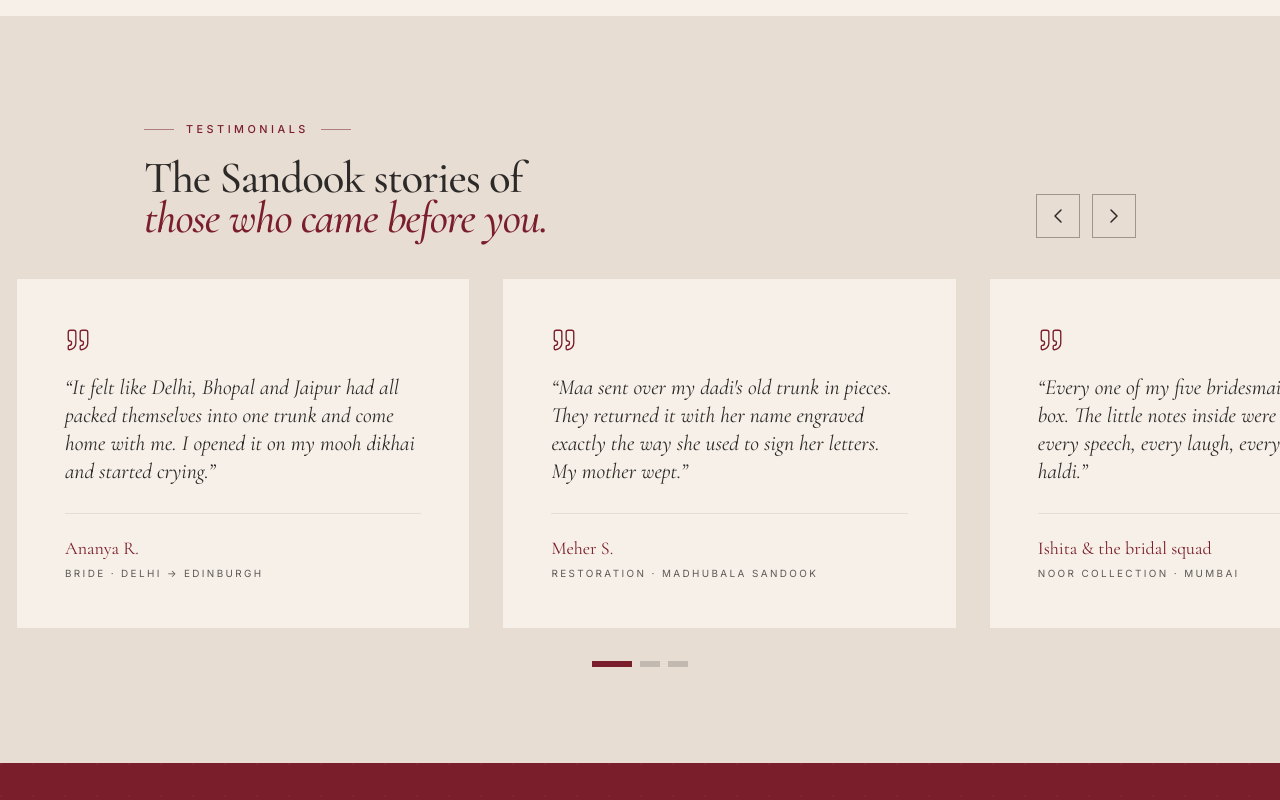
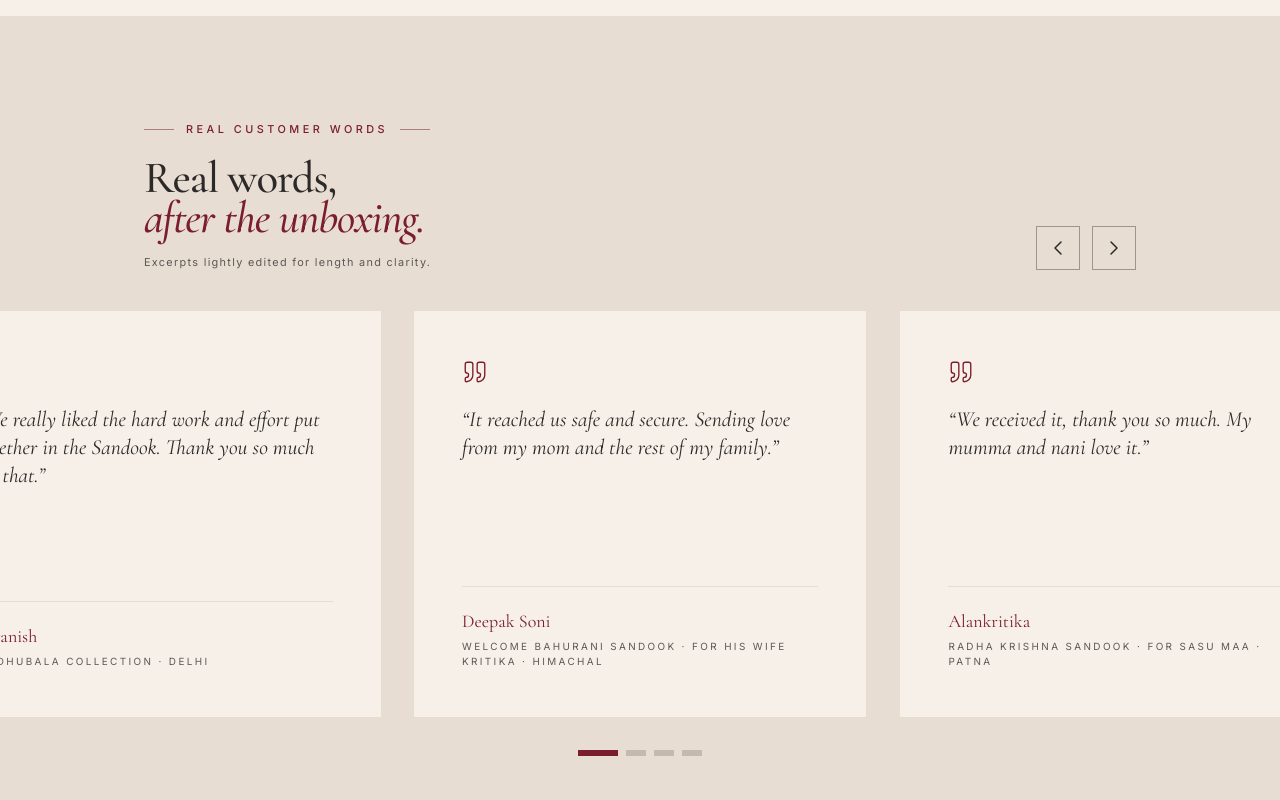
Before and after one commit to RitickMadaan/sandookstory-website, a React (Create React App) app in the folder frontend/: page / in a window 1280 px wide. Shown: the part 4320-5120 px from the top of the page. Built offline with nearby package versions, Linux system fonts and the light colour scheme.

Commit message:
Add real customer testimonials
Ultraworked with [Sisyphus](https://github.com/code-yeongyu/oh-my-openagent)

Co-authored-by: Sisyphus <clio-agent@sisyphuslabs.ai>

```diff
--- a/frontend/src/components/sections/Gallery.jsx
+++ b/frontend/src/components/sections/Gallery.jsx
@@ -2,24 +2,30 @@ import { useEffect, useState } from "react";
 import useEmblaCarousel from "embla-carousel-react";
 import { ChevronLeft, ChevronRight, Quote } from "lucide-react";
 
-const slides = [
+const testimonials = [
   {
     quote:
-      "It felt like Delhi, Bhopal and Jaipur had all packed themselves into one trunk and come home with me. I opened it on my mooh dikhai and started crying.",
-    name: "Ananya R.",
-    role: "Bride · Delhi → Edinburgh",
+      "It reached us safe and secure. Sending love from my mom and the rest of my family.",
+    name: "Deepak Soni",
+    context: "Welcome Bahurani Sandook · For his wife Kritika · Himachal",
   },
   {
     quote:
-      "Maa sent over my dadi's old trunk in pieces. They returned it with her name engraved exactly the way she used to sign her letters. My mother wept.",
-    name: "Meher S.",
-    role: "Restoration · Madhubala Sandook",
+      "We received it, thank you so much. My mumma and nani love it.",
+    name: "Alankritika",
+    context: "Radha Krishna Sandook · For Sasu Maa · Patna",
   },
   {
     quote:
-      "Every one of my five bridesmaids got a Noor box. The little notes inside were the start of every speech, every laugh, every sob at the haldi.",
-    name: "Ishita & the bridal squad",
-    role: "Noor Collection · Mumbai",
+      "I completely left it in your and Aunty ji's hands, and look at the results. I'm absolutely awestruck. It's not just a sandook, but something made with so much care and affection, which makes it even more precious. Dil se thank you.",
+    name: "Soni",
+    context: "Maharani Collection · Hyderabad",
+  },
+  {
+    quote:
+      "We really liked the hard work and effort put together in the Sandook. Thank you so much for that.",
+    name: "Awanish",
+    context: "Madhubala Collection · Delhi",
   },
 ];
 
@@ -29,9 +35,14 @@ export default function Gallery() {
 
   useEffect(() => {
     if (!emblaApi) return;
-    const onSel = () => setSelected(emblaApi.selectedScrollSnap());
-    emblaApi.on("select", onSel);
-    onSel();
+    const onSelect = () => setSelected(emblaApi.selectedScrollSnap());
+    onSelect();
+    emblaApi.on("select", onSelect);
+    emblaApi.on("reInit", onSelect);
+    return () => {
+      emblaApi.off("select", onSelect);
+      emblaApi.off("reInit", onSelect);
+    };
   }, [emblaApi]);
 
   return (
@@ -44,15 +55,18 @@ export default function Gallery() {
         <div className="flex flex-col md:flex-row md:items-end md:justify-between gap-6 mb-10">
           <div className="max-w-2xl">
             <p className="sundook-divider mb-5">
-              <span>Testimonials</span>
+              <span>Real customer words</span>
             </p>
             <h2 className="font-serif text-[2rem] sm:text-3xl md:text-4xl lg:text-[2.8rem] text-sundook-ink leading-[1.1] tracking-tight">
-              The Sandook stories of
+              Real words,
               <br />
               <em className="font-serif italic text-sundook-maroon">
-                those who came before you.
+                after the unboxing.
               </em>
             </h2>
+            <p className="font-sans text-[0.68rem] tracking-[0.12em] text-sundook-mute mt-4">
+              Excerpts lightly edited for length and clarity.
+            </p>
           </div>
 
           <div className="flex items-center gap-3">
@@ -78,29 +92,31 @@ export default function Gallery() {
 
       <div className="overflow-hidden" ref={emblaRef} data-testid="gallery-carousel">
         <div className="flex">
-          {slides.map((s, i) => (
+          {testimonials.map((t, i) => (
             <div
               key={i}
+              data-testid={`testimonial-card-${i}`}
               className="flex-[0_0_92%] sm:flex-[0_0_72%] md:flex-[0_0_55%] lg:flex-[0_0_44%] xl:flex-[0_0_38%] px-3 md:px-4"
             >
-              <div className="bg-sundook-ivory border border-sundook-line p-8 md:p-12 h-full flex flex-col">
+              <figure className="bg-sundook-ivory border border-sundook-line p-8 md:p-12 h-full flex flex-col">
                 <Quote
                   size={26}
                   strokeWidth={1.25}
                   className="text-sundook-maroon mb-5"
+                  aria-hidden="true"
                 />
-                <p className="font-serif italic text-lg md:text-xl lg:text-[1.35rem] text-sundook-ink leading-snug flex-grow">
-                  &ldquo;{s.quote}&rdquo;
-                </p>
-                <div className="mt-7 pt-5 border-t border-sundook-line">
+                <blockquote className="font-serif italic text-lg md:text-xl lg:text-[1.35rem] text-sundook-ink leading-snug flex-grow">
+                  &ldquo;{t.quote}&rdquo;
+                </blockquote>
+                <figcaption className="mt-7 pt-5 border-t border-sundook-line">
                   <p className="font-serif text-base md:text-lg text-sundook-maroon">
-                    {s.name}
+                    {t.name}
                   </p>
                   <p className="font-sans text-[0.62rem] tracking-[0.24em] uppercase text-sundook-mute mt-1">
-                    {s.role}
+                    {t.context}
                   </p>
-                </div>
-              </div>
+                </figcaption>
+              </figure>
             </div>
           ))}
         </div>
@@ -108,7 +124,7 @@ export default function Gallery() {
 
       {/* Dots */}
       <div className="mt-8 flex justify-center gap-2">
-        {slides.map((_, i) => (
+        {testimonials.map((_, i) => (
           <button
             key={i}
             data-testid={`gallery-dot-${i}`}
@@ -116,7 +132,8 @@ export default function Gallery() {
             className={`h-1.5 transition-all duration-300 ${
               selected === i ? "bg-sundook-maroon w-10" : "bg-sundook-ink/20 w-5"
             }`}
-            aria-label={`Slide ${i + 1}`}
+            aria-label={`Testimonial ${i + 1} of ${testimonials.length}`}
+            aria-current={selected === i ? "true" : undefined}
           />
         ))}
       </div>
```
